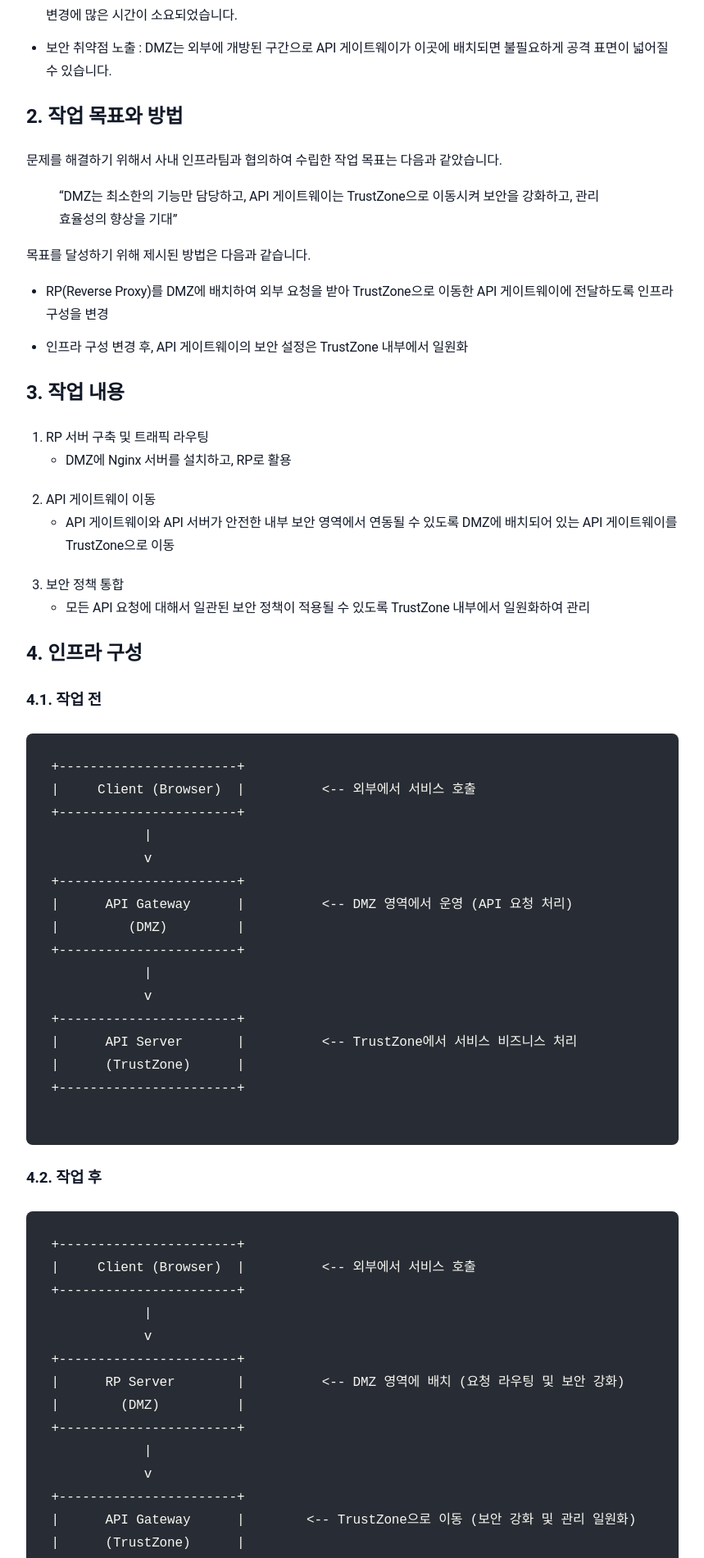
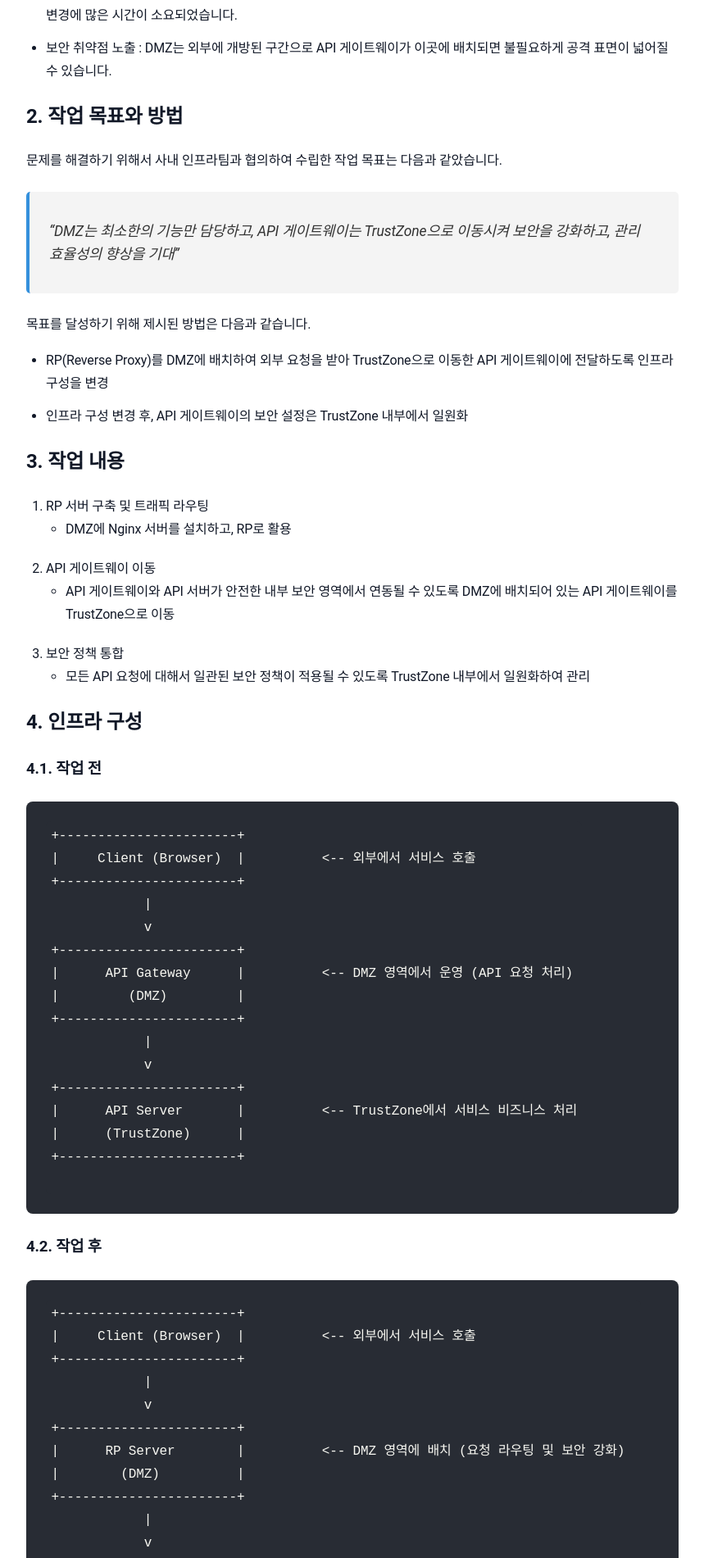
Before and after one commit to sanghoon-lee/sanghoon-lee.github.io, a Jekyll site: the page built from _posts/2025-11-29-rp.md, in a window 1280 px wide. Shown: the part 642-2543 px from the top of the page at 82% size, without its empty margins (210-1069 px from the left). Built offline with Jekyll 4.4.1, drawn with Linux system fonts in a browser that asks for light colours; comment, search, counter and statistics services are not loaded.

Commit message:
인용구 스타일 변경

```diff
--- a/_config.yml
+++ b/_config.yml
@@ -1,8 +1,6 @@
 title: "준민아빠의 블로그"    # 블로그 제목
 description: "개발자로 살아가는 준민아빠의 기록"  # 간단 소개
 #theme: minima
-
-highlighter: pygments
 
 # 글 링크 형태 (선택)
 permalink: /:year/:month/:day/:title/
--- a/assets/main.scss
+++ b/assets/main.scss
@@ -220,6 +220,26 @@ td {
   color: #333; /* 글씨 색상 */
 }
 
+/* 인용 구문 스타일 */
+blockquote {
+  background-color: #f4f4f4;   /* 부드러운 회색 배경 */
+  border-left: 4px solid #3490dc; /* 왼쪽에 강조된 파란색 선 */
+  color: #333;                  /* 기본 글씨 색상 */
+  padding: 1rem 1.5rem;         /* 위아래 여백 및 좌우 여백 */
+  margin: 1.5rem 0;             /* 상하 여백 */
+  font-style: italic;           /* 글씨 기울임 (인용구 효과) */
+  font-size: 1.1rem;            /* 약간 큰 폰트 크기 */
+  line-height: 1.6;             /* 줄 간격 */
+  border-radius: 5px;           /* 부드러운 모서리 */
+}
+
+/* 인용 구문에 마우스를 올렸을 때 효과 */
+blockquote:hover {
+  background-color: #e2e8f0;   /* 호버 시 밝은 회색 배경 */
+  border-left: 4px solid #2779bd; /* 강조된 색상 변경 */
+  transition: background-color 0.3s ease, border-left 0.3s ease; /* 부드러운 전환 효과 */
+}
+
 /* ================================
    푸터 영역 스타일
    ================================ */
```
